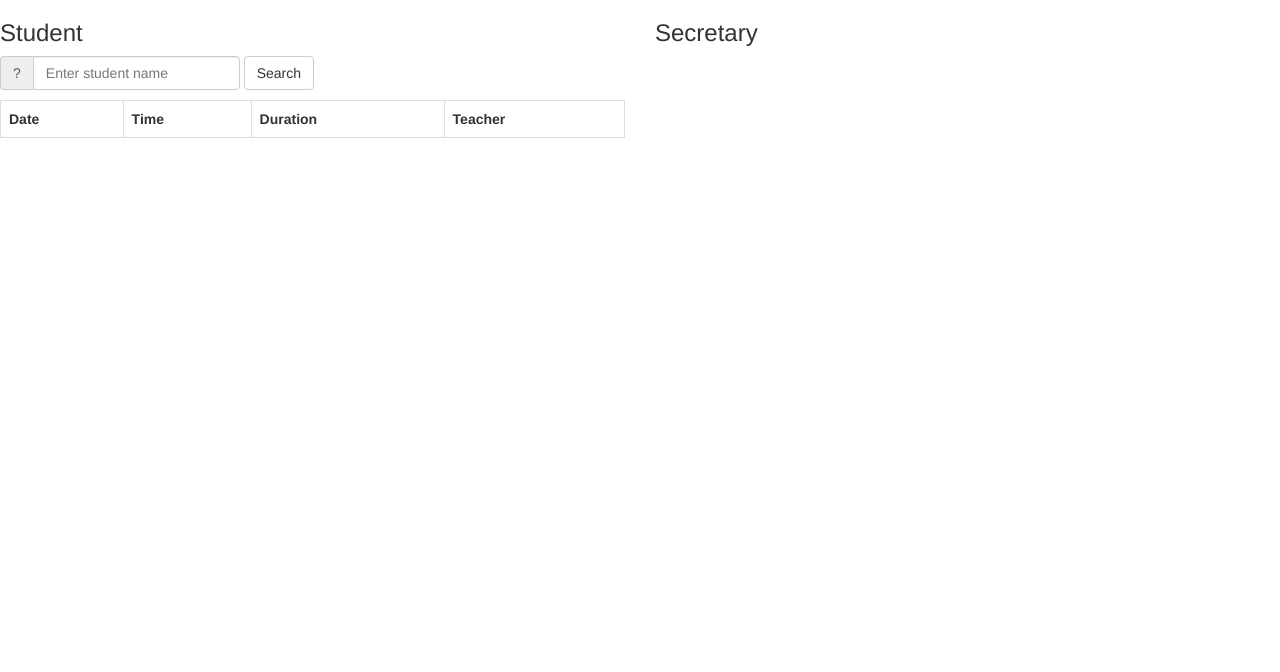
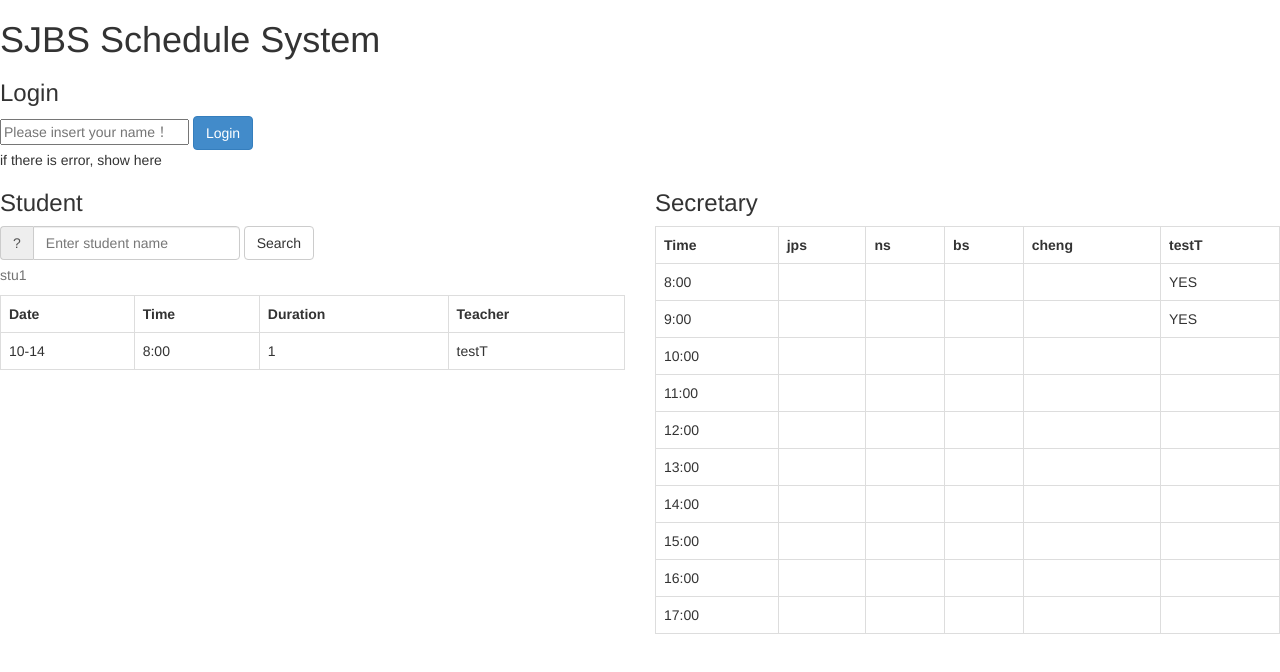
Before and after one commit to benli0822/M2, a plain HTML site: page web_avance/index.html in a window 1280 px wide. Drawn offline with Linux system fonts and the light colour scheme.

Commit message:
adding login html code

```diff
--- a/web_avance/index.html
+++ b/web_avance/index.html
@@ -3,10 +3,24 @@
 <head lang="en">
     <meta charset="UTF-8">
     <title></title>
+
     <!-- Latest compiled and minified CSS -->
     <link rel="stylesheet" href="css/bootstrap.min.css">
 </head>
 <body>
+
+<div class="page-container">
+    <h1>SJBS Schedule System</h1>
+
+    <h3>Login</h3>
+
+        <form action="" method="post">
+            <input type="text" name="username" class="username" placeholder="Please insert your name！">
+            <button type="submit" class="btn btn-primary">Login</button>
+            <div class="error"><span>if there is error, show here</span></div>
+        </form>
+</div>
+
 <div class="row">
     <div class="col-xs-6">
         <h3>Student</h3>
@@ -18,7 +32,8 @@
                     <input class="form-control" placeholder="Enter student name" id="searchTextField"/>
                 </div>
             </div>
-            <button type="button" class="btn btn-default" id="searchButton" onclick="search_button_click()">Search</button>
+            <button type="button" class="btn btn-default" id="searchButton" onclick="search_button_click()">Search
+            </button>
             <p class="help-block" id="searchResult"></p>
         </form>
         <div class="table-responsive">
@@ -69,15 +84,18 @@
 <script src="js/jquery.min.js"></script>
 <!-- Include all compiled plugins (below), or include individual files as needed -->
 <script src="js/bootstrap.min.js"></script>
+
 <script type="text/javascript" src="js/custom/model/object/person.js"></script>
 <script type="text/javascript" src="js/custom/model/object/class.js"></script>
 
 <!--<script type="text/javascript" src="js/custom/dataHelper.js"></script>-->
 <script type="text/javascript" src="js/custom/controller/controller.js"></script>
-<script type="text/javascript" src="js/custom/model/database/class.js"></script>
-<script type="text/javascript" src="js/custom/model/database/teacher.js"></script>
-<script type="text/javascript" src="js/custom/model/database/student.js"></script>
+<script type="text/javascript" src="js/custom/model/database/classDB.js"></script>
+<script type="text/javascript" src="js/custom/model/database/teacherDB.js"></script>
+<script type="text/javascript" src="js/custom/model/database/studentDB.js"></script>
 
 <script type="text/javascript" src="js/custom/controller/mainController.js"></script>
+
+
 </body>
 </html>
```
